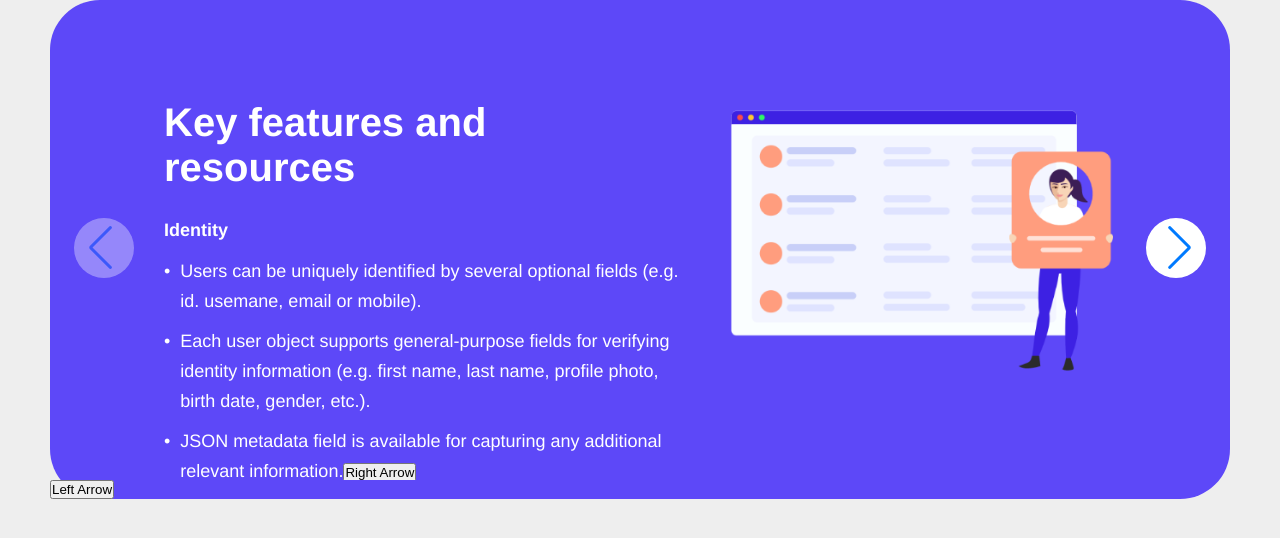
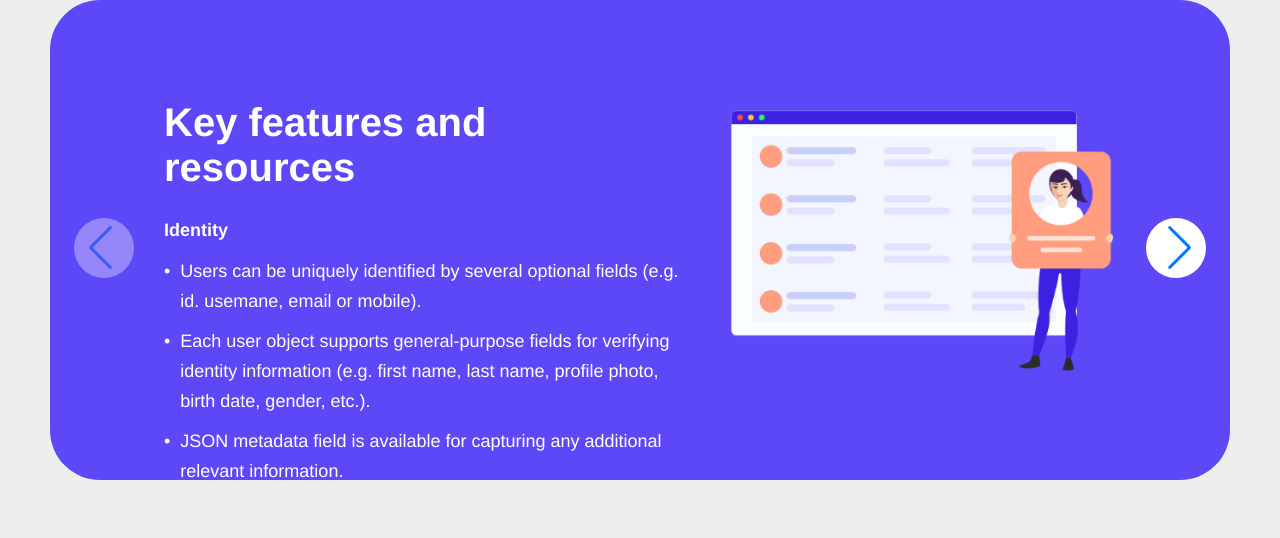
Before and after one commit to ShadmanShafi/slider-component, a React (Create React App) app in the folder slider-component/: page / in a window 1280 px wide. Shown: the top 538 px of the page. Built offline with nearby package versions, Linux system fonts and the light colour scheme.

Commit message:
done till now

```diff
--- a/slider-component/src/App.js
+++ b/slider-component/src/App.js
@@ -48,8 +48,6 @@ export default function App() {
                   <p className="slider-list-item">
                     JSON metadata field is available for capturing any
                     additional relevant information.
-
-                    <button onClick={() => swiper.slideNext()}>Right Arrow</button>
                   </p>
                 </div>
               </ul>
@@ -178,7 +176,6 @@ export default function App() {
           </div>
         </SwiperSlide>
       </Swiper>
-      <button>Left Arrow</button>
     </div>
   );
 }
```
